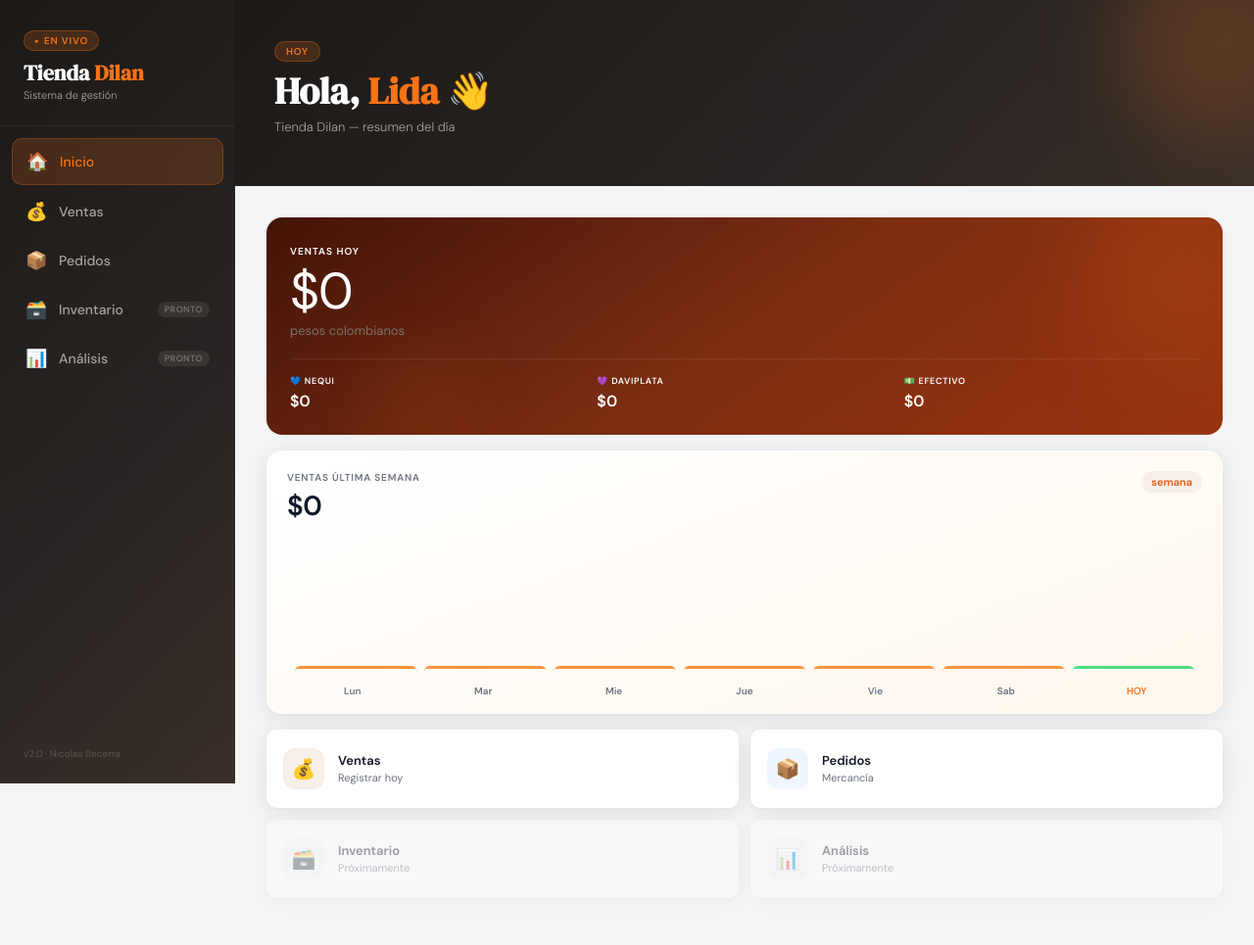
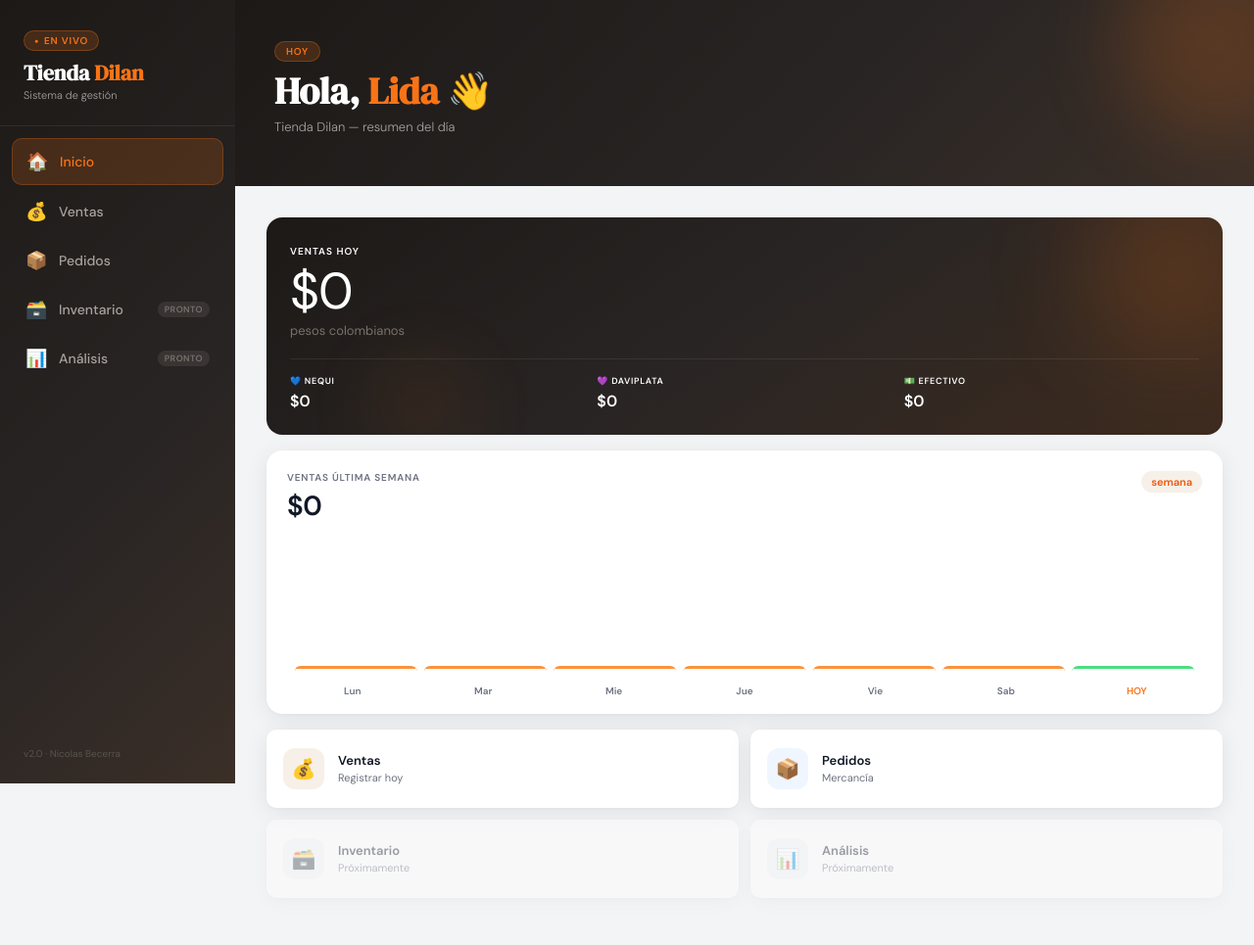
Before and after one commit to nicobcra/Formulario_CierredeCaja_Py, a Flask app: page / in a window 1280 px wide. Shown: the whole page at 98% size. Run offline with Flask 3, Linux system fonts and the light colour scheme; data that the repository does not hold is empty.

Commit message:
V.1.4 Nuevo Diseño y Graficas Home

```diff
--- a/templates/inicio.html
+++ b/templates/inicio.html
@@ -6,7 +6,7 @@
 
   /* Card principal hero con degradado oscuro */
   .hero-card {
-    background: linear-gradient(145deg, #431407 0%, #7C2D12 50%, #9A3412 100%);
+    background: linear-gradient(145deg, #1C1917 0%, #292524 50%, #3D2B1F 100%);
     border-radius: var(--radius);
     padding: 28px 24px 24px;
     margin-bottom: 16px;
@@ -98,7 +98,7 @@
 
   /* Card de la grafica semanal */
   .chart-card {
-    background: linear-gradient(160deg, #FFFFFF 0%, #FFF7ED 100%);
+    background: var(--blanco);
     border-radius: var(--radius);
     box-shadow: var(--shadow-card);
     border: 1px solid rgba(255,255,255,0.9);
```
